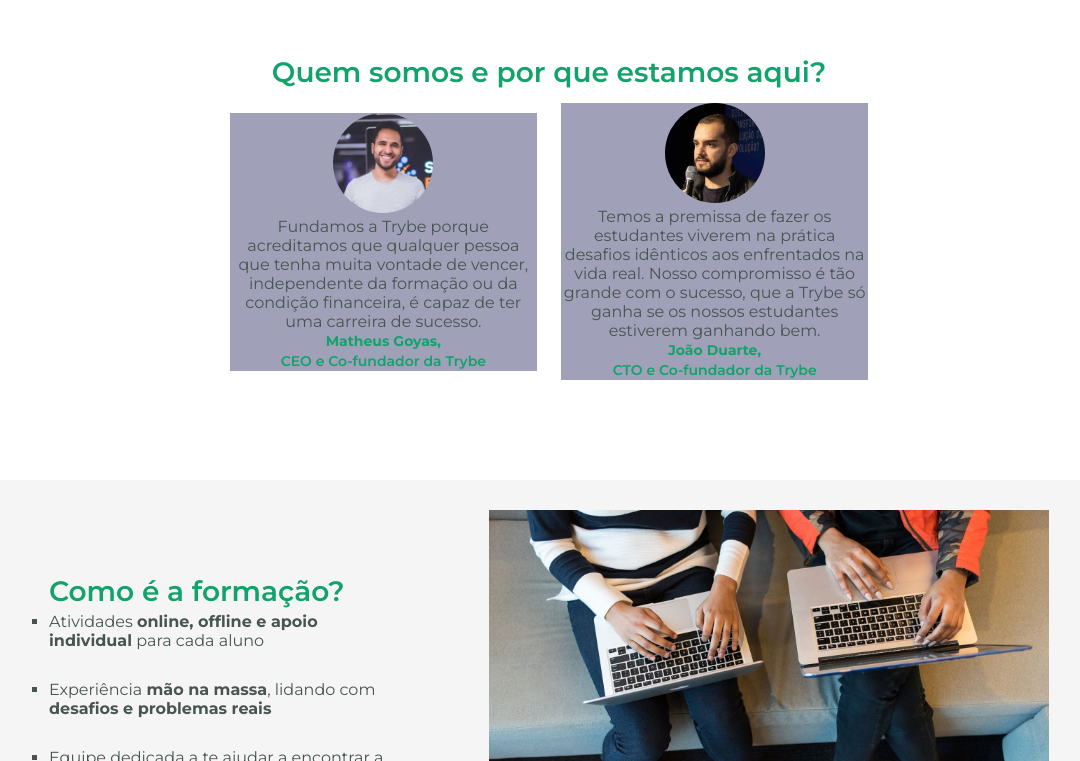
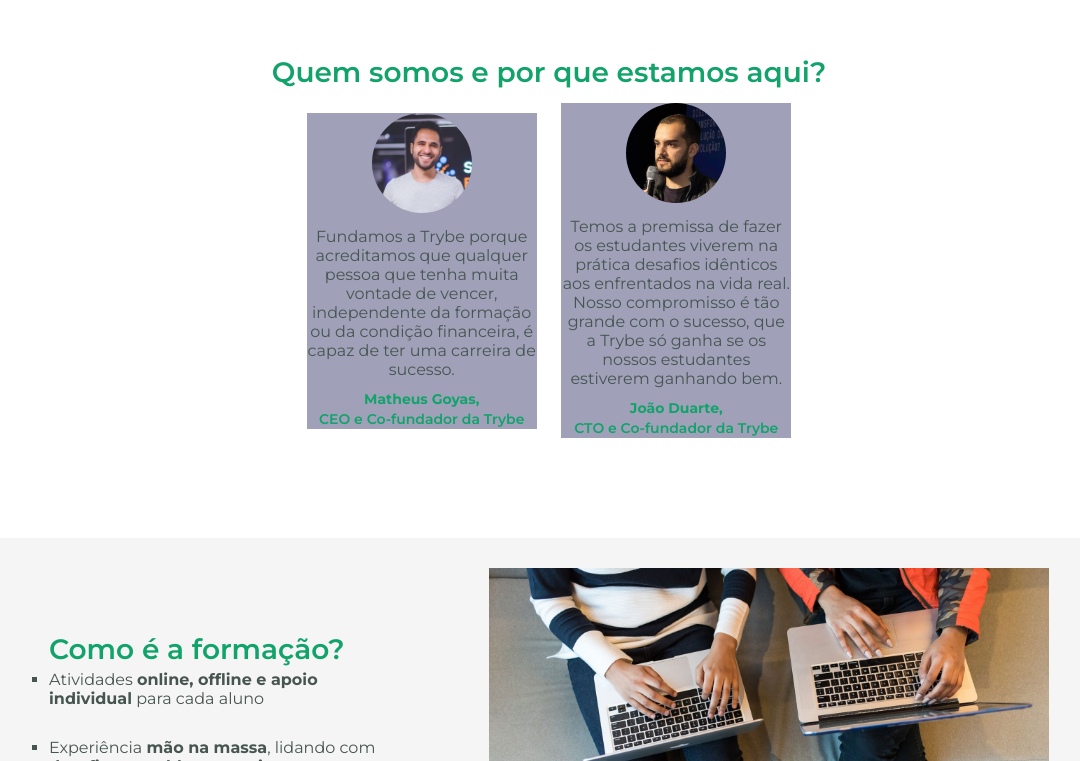
Before and after one commit to jhonathancs/copiaPaginaTrybe, a plain HTML site: page index.html in a window 1280 px wide. Shown: the part 1373-2134 px from the top of the page, without its empty margins (91-1171 px from the left). Drawn offline with Linux system fonts and the light colour scheme.

Commit message:
Update style.css

```diff
--- a/style.css
+++ b/style.css
@@ -156,3 +156,11 @@ body {
     vertical-align: middle;
     background-color: rgba(149, 149, 177, 0.89);
   }
+
+  .chefes {
+      max-width: 60%;
+  }
+
+  .chefes p {
+    margin: 10px 0;
+  }
```
